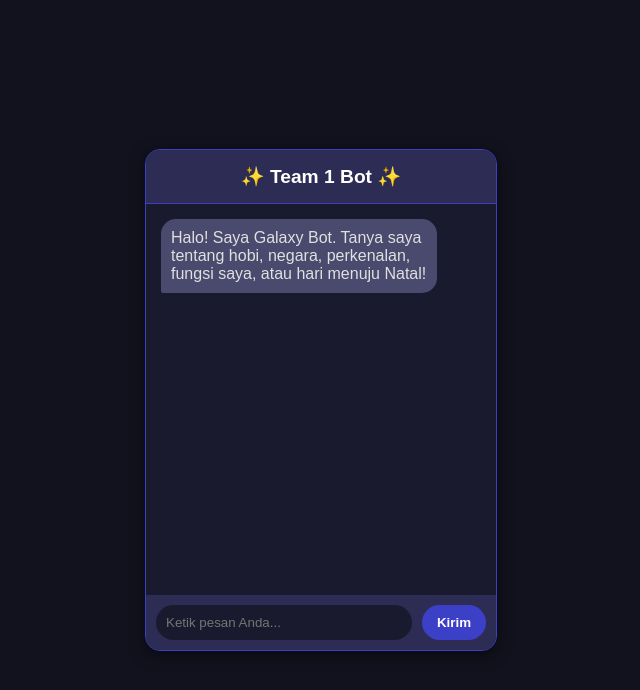
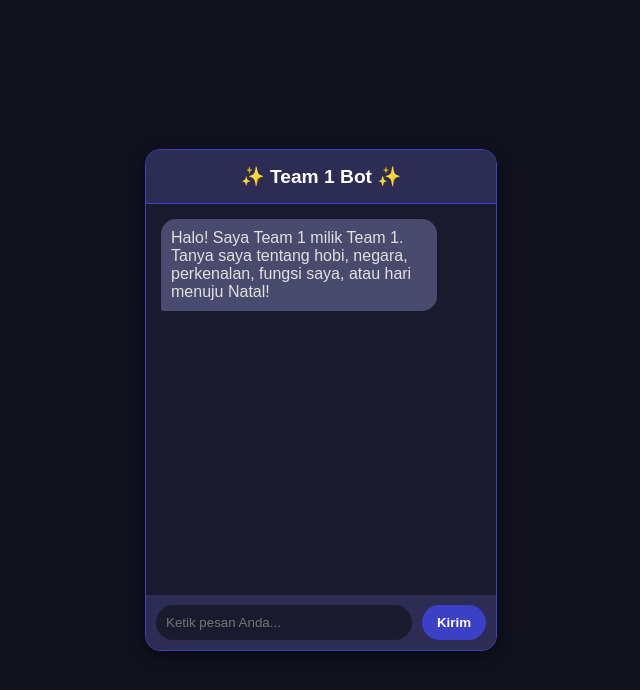
Before and after one commit to tetelepta-tech/tetelepta.github.io, a plain HTML site: page chatbot/index.html in a window 1280 px wide. Shown: the whole page, without its empty margins (319-959 px from the left). Drawn offline with Linux system fonts and the light colour scheme.

Commit message:
nama chatbot

```diff
--- a/chatbot/index.html
+++ b/chatbot/index.html
@@ -13,7 +13,7 @@
         </div>
         <div class="chatbot-body" id="chat-box">
             <div class="message bot-message">
-                Halo! Saya Galaxy Bot. Tanya saya tentang hobi, negara, perkenalan, fungsi saya, atau hari menuju Natal!
+                Halo! Saya Team 1 milik Team 1. Tanya saya tentang hobi, negara, perkenalan, fungsi saya, atau hari menuju Natal!
             </div>
         </div>
         <div class="chatbot-footer">
```
